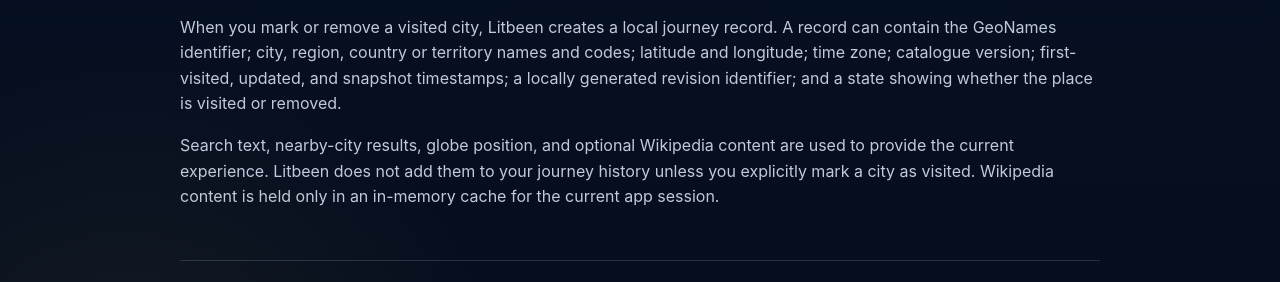
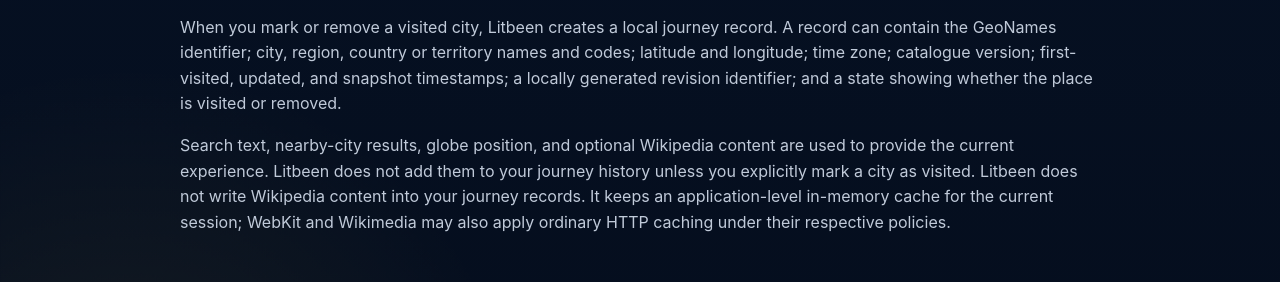
Before and after one commit to g5y8z8bf25-beep/litbeen-site, a plain HTML site: page privacy/index.html in a window 1280 px wide. Shown: the part 1006-1288 px from the top of the page. Drawn offline with Linux system fonts and the light colour scheme.

Commit message:
Clarify Wikimedia caching disclosure
Align the public privacy policy with the app's in-memory cache and ordinary WebKit/Wikimedia HTTP caching behavior.

```diff
--- a/privacy/index.html
+++ b/privacy/index.html
@@ -1,3 +1,4 @@
+
 <!doctype html>
 <html lang="en">
   <head>
@@ -72,8 +73,10 @@
             <p>
               Search text, nearby-city results, globe position, and optional Wikipedia content are
               used to provide the current experience. Litbeen does not add them to your journey
-              history unless you explicitly mark a city as visited. Wikipedia content is held only
-              in an in-memory cache for the current app session.
+              history unless you explicitly mark a city as visited. Litbeen does not write
+              Wikipedia content into your journey records. It keeps an
+              application-level in-memory cache for the current session; WebKit and Wikimedia may
+              also apply ordinary HTTP caching under their respective policies.
             </p>
           </section>
 
```
